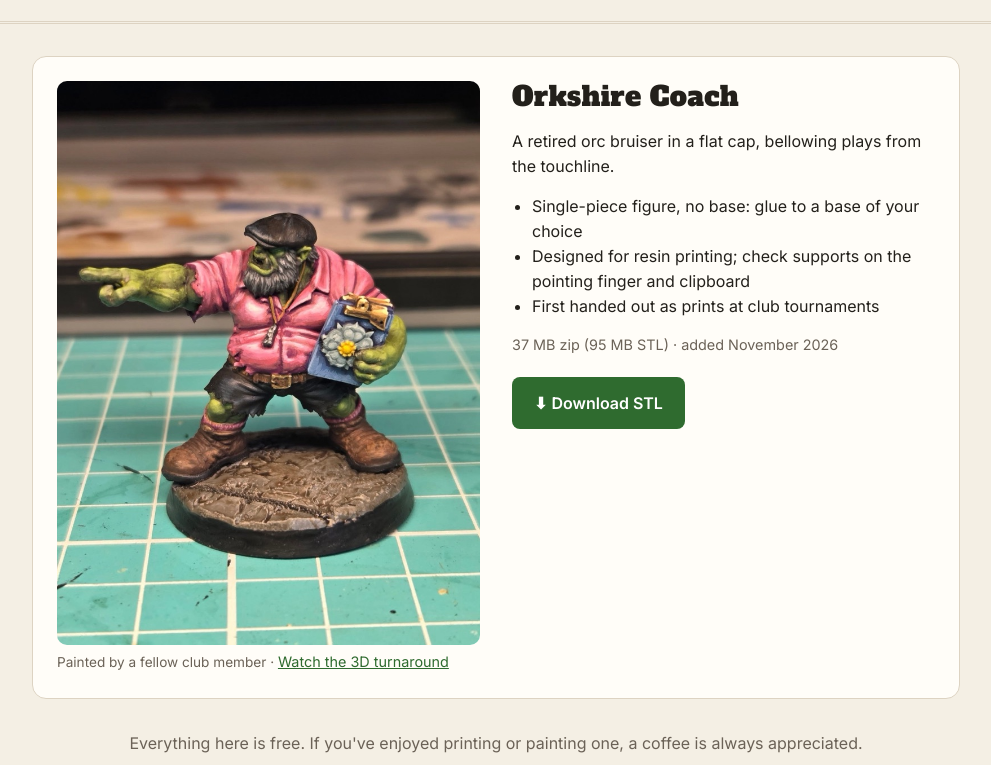
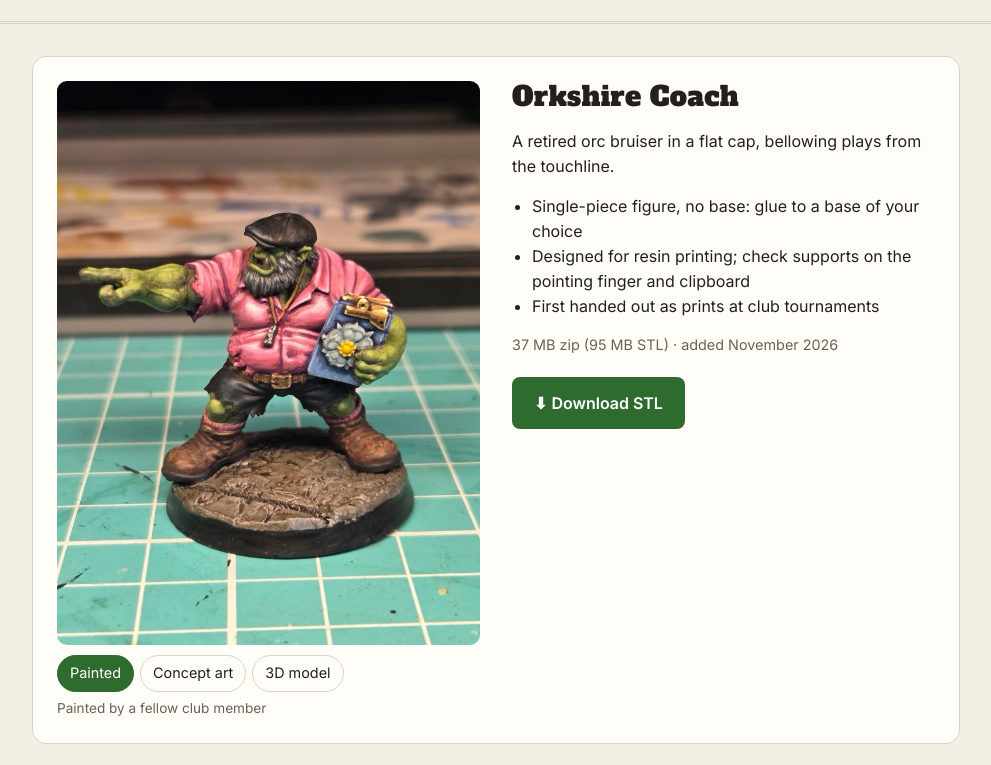
Before and after one commit to Twoshedzz/fantasy-football-minis, a plain HTML site: page index.html in a window 1280 px wide. Shown: the part 167-932 px from the top of the page, without its empty margins (144-1135 px from the left). Drawn offline with Linux system fonts and the light colour scheme.

Commit message:
Add painted / concept art / 3D model view switcher
Co-Authored-By: Claude Opus 5.5 <noreply@anthropic.com>

```diff
--- a/index.html
+++ b/index.html
@@ -51,8 +51,16 @@
     .model figcaption { font-size: .85rem; color: var(--muted); margin-top: 6px; }
     .meta { font-size: .9rem; color: var(--muted); }
     .model ul { padding-left: 20px; }
-    .toggle { background: none; border: 0; color: var(--accent); font: inherit;
-              font-size: .9rem; padding: 0; cursor: pointer; text-decoration: underline; }
+    .stage { aspect-ratio: 3 / 4; border-radius: 10px; overflow: hidden; background: #fff; }
+    .stage img, .stage video { width: 100%; height: 100%; object-fit: contain; border-radius: 0; }
+    .stage video { background: #000; }
+    .views { display: flex; gap: 6px; margin-top: 10px; flex-wrap: wrap; }
+    .views button { font: inherit; font-size: .9rem; padding: 6px 12px; cursor: pointer;
+                    border: 1px solid var(--line); border-radius: 999px;
+                    background: transparent; color: var(--ink); }
+    .views button[aria-pressed="true"] { background: var(--accent); border-color: var(--accent);
+                                         color: var(--accent-ink); }
+    .views button:focus-visible { outline: 3px solid var(--ink); outline-offset: 2px; }
 
     .promo { background: var(--surface); border: 1px solid var(--line);
              border-left: 6px solid var(--accent); border-radius: 10px;
@@ -115,10 +123,12 @@
 
     document.getElementById("models").innerHTML = MODELS.map(m => `
       <article class="model" id="${esc(m.id)}">
-        <figure>
-          <img src="${esc(m.image)}" alt="${esc(m.imageAlt)}" data-video="${esc(m.video || "")}">
-          <figcaption>${m.paintedBy ? esc(m.paintedBy) : "Concept render"}
-            ${m.video ? ` · <button class="toggle" type="button">Watch the 3D turnaround</button>` : ""}</figcaption>
+        <figure data-model="${esc(m.id)}">
+          <div class="stage"></div>
+          ${m.views.length > 1 ? `<div class="views" role="group" aria-label="Choose a view">
+            ${m.views.map((v, i) => `<button type="button" data-i="${i}">${esc(v.label)}</button>`).join("")}
+          </div>` : ""}
+          <figcaption></figcaption>
         </figure>
         <div>
           <h2>${esc(m.name)}</h2>
@@ -131,15 +141,22 @@
         </div>
       </article>`).join("");
 
-    document.querySelectorAll(".toggle").forEach(btn => btn.addEventListener("click", () => {
-      const fig = btn.closest("figure");
-      const img = fig.querySelector("img");
-      const v = document.createElement("video");
-      Object.assign(v, { src: img.dataset.video, controls: true, autoplay: true,
-                         muted: true, loop: true, playsInline: true });
-      img.replaceWith(v);
-      btn.remove();
-    }));
+    function show(fig, i) {
+      const m = MODELS.find(x => x.id === fig.dataset.model);
+      const v = m.views[i];
+      const stage = fig.querySelector(".stage");
+      stage.innerHTML = v.type === "video"
+        ? `<video src="${esc(v.src)}" aria-label="${esc(v.alt)}" controls autoplay muted loop playsinline></video>`
+        : `<img src="${esc(v.src)}" alt="${esc(v.alt)}">`;
+      fig.querySelector("figcaption").textContent = v.caption || "";
+      fig.querySelectorAll(".views button").forEach(b =>
+        b.setAttribute("aria-pressed", String(b.dataset.i === String(i))));
+    }
+    document.querySelectorAll("figure[data-model]").forEach(fig => {
+      show(fig, 0);
+      fig.querySelectorAll(".views button").forEach(b =>
+        b.addEventListener("click", () => show(fig, Number(b.dataset.i))));
+    });
   </script>
 </body>
 </html>
--- a/models.js
+++ b/models.js
@@ -15,9 +15,31 @@ const MODELS = [
     id: "orkshire-coach",
     name: "Orkshire Coach",
     tagline: "A retired orc bruiser in a flat cap, bellowing plays from the touchline.",
-    image: "images/orkshire-coach-painted.jpg",
-    imageAlt: "Painted orc coach miniature on a round base: black flat cap, grey beard, pink shirt, pointing with one hand and holding a blue clipboard with a white rose",
-    video: "images/orkshire-coach-render.mp4",
+    // Pictures shown in the switcher, first one shows by default.
+    // type is "image" or "video". Leave any out that you don't have.
+    views: [
+      {
+        label: "Painted",
+        type: "image",
+        src: "images/orkshire-coach-painted.jpg",
+        alt: "Painted orc coach miniature on a round base: black flat cap, grey beard, pink shirt, pointing with one hand and holding a blue clipboard with a white rose",
+        caption: "Painted by a fellow club member", // swap in their name/handle once they're happy to be credited
+      },
+      {
+        label: "Concept art",
+        type: "image",
+        src: "images/orkshire-coach.jpg",
+        alt: "AI concept art of the orc coach in a brown flat cap and torn shirt, pointing and holding a clipboard with a white rose",
+        caption: "The AI concept art the 3D model was made from",
+      },
+      {
+        label: "3D model",
+        type: "video",
+        src: "images/orkshire-coach-render.mp4",
+        alt: "Turntable video of the unpainted 3D model",
+        caption: "Turnaround of the STL",
+      },
+    ],
     file: "files/orkshire-coach.zip",
     fileSize: "37 MB zip (95 MB STL)",
     added: "November 2026",
@@ -26,6 +48,5 @@ const MODELS = [
       "Designed for resin printing; check supports on the pointing finger and clipboard",
       "First handed out as prints at club tournaments",
     ],
-    paintedBy: "Painted by a fellow club member", // swap in their name/handle once they're happy to be credited
   },
 ];
```
Also changed, not shown: 1 other file.
